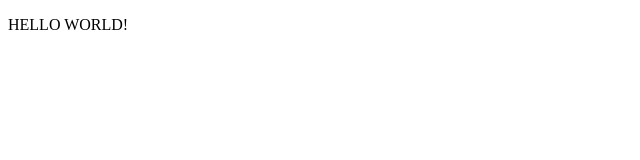
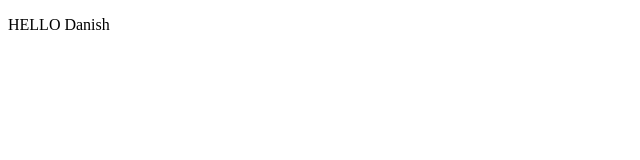
Before and after one commit to Md-Danish-eng/demo-project, a plain HTML site: page index.html in a window 1280 px wide. Shown: the full height of the page, 0-640 px from the left. Drawn offline with Linux system fonts and the light colour scheme.

Commit message:
Update index.html

```diff
--- a/index.html
+++ b/index.html
@@ -4,6 +4,6 @@
         <title>Example</title>
     </head>
     <body>
-        <p>HELLO WORLD!</p>
+        <p>HELLO Danish</p>
     </body>
 </html>
```
